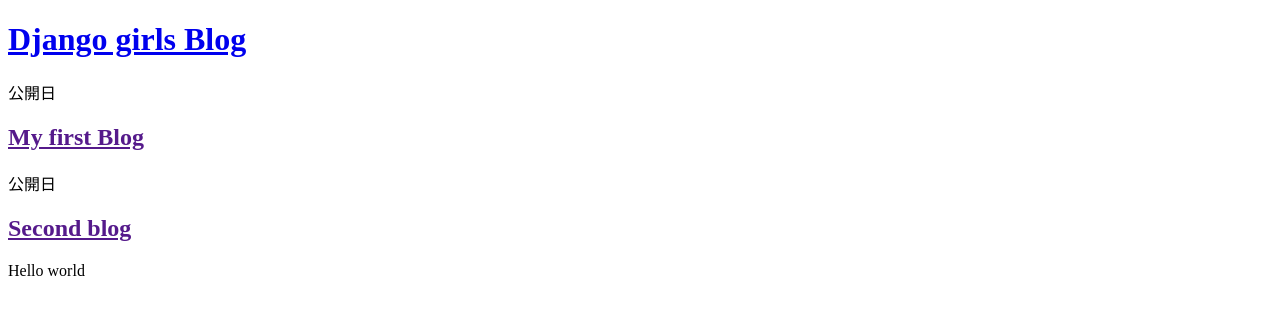
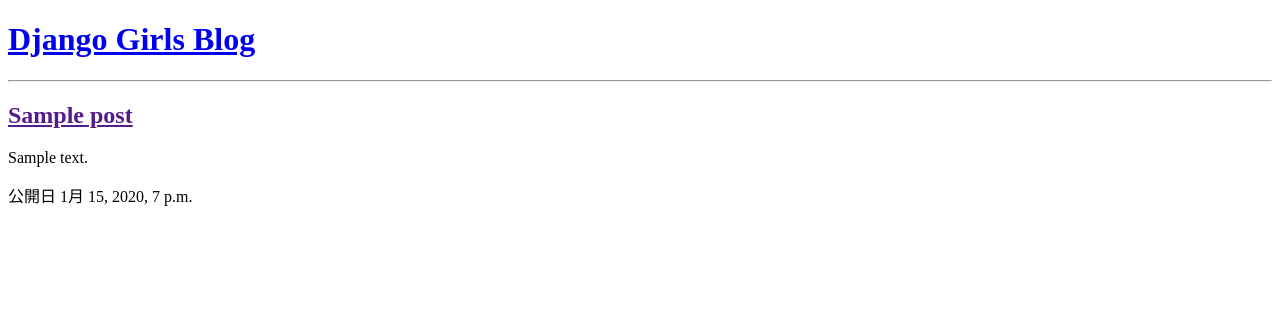
Before and after one commit to orpheuslyra/my-first-blog, a Django app: page /blog/ in a window 1280 px wide. Shown: the top 315 px of the page. Run offline with Django 3.2, Linux system fonts and the light colour scheme; tables that the repository leaves empty hold one stand-in row (values such as "Sample post").

Commit message:
DBから投稿内容を取得してテンプレートを使って表示する

```diff
--- a/blog/templates/blog/post_list.html
+++ b/blog/templates/blog/post_list.html
@@ -5,16 +5,15 @@
     </head>
     <body>
         <div>
-            <h1><a href="/">Django girls Blog</a></h1>
-        </div>
+            <h1><a href="/">Django Girls Blog</a></h1>
+            {% for post in posts%}
+            <div>
+                <hr>
+                <h2><a href="">{{post.title}}</a></h2>
+                <p>{{post.text | linebreaksbr }}</p>
+                <p> 公開日 {{post.publish_date}}</p>
+            </div>
+            {% endfor %}
         <div>
-            <p>公開日 </p>
-            <h2><a href="">My first Blog</a></h2>
-        </div>
-        <div>
-            <p>公開日</p>
-            <h2><a href="">Second blog</a></h2>
-        </div>
-        <p>Hello world</p>
     </body>
 </html>
--- a/blog/views.py
+++ b/blog/views.py
@@ -1,6 +1,10 @@
 from django.shortcuts import render
+from .models import Post
+from django.utils import timezone
+
 
 # Create your views here.
 
 def post_list(request):
-    return render(request, 'blog/post_list.html', {})
+    posts = Post.objects.filter(publish_date__lte=timezone.now()).order_by('publish_date')
+    return render(request, 'blog/post_list.html', {'posts':posts})
```
